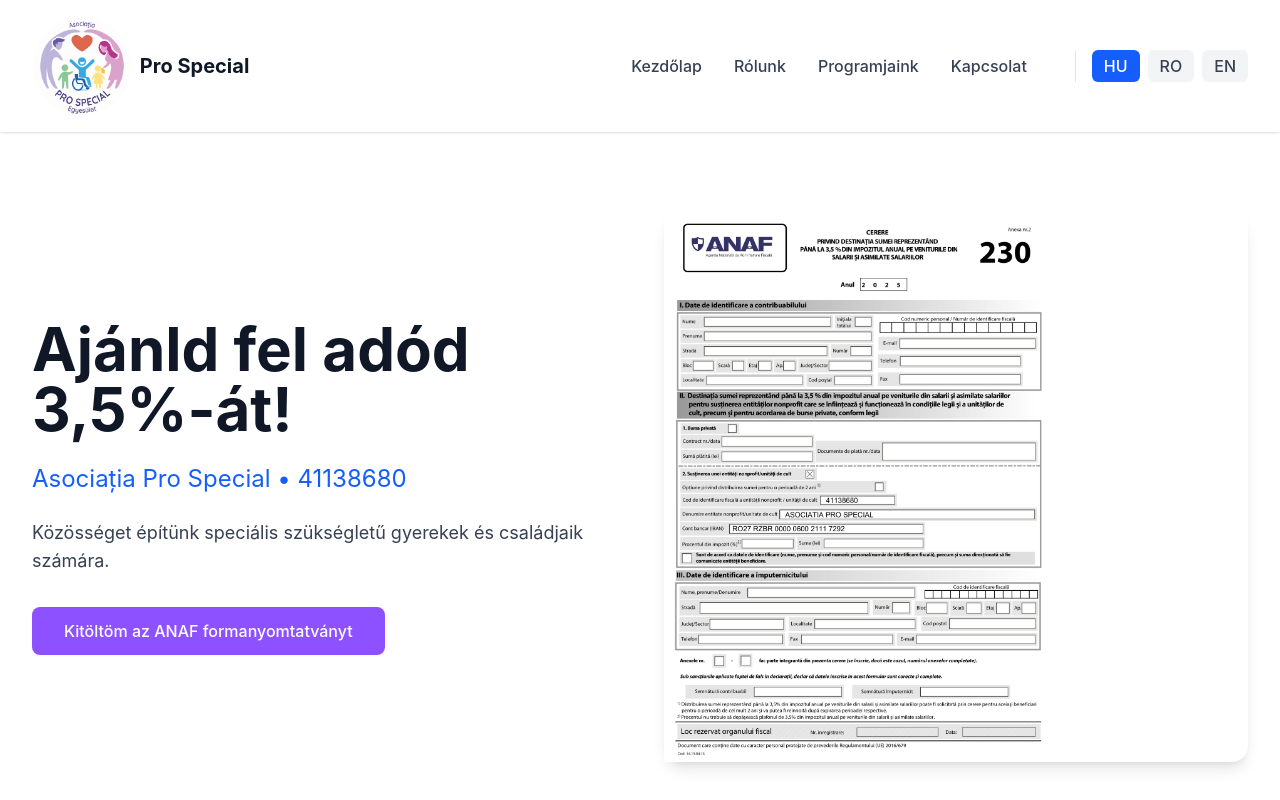
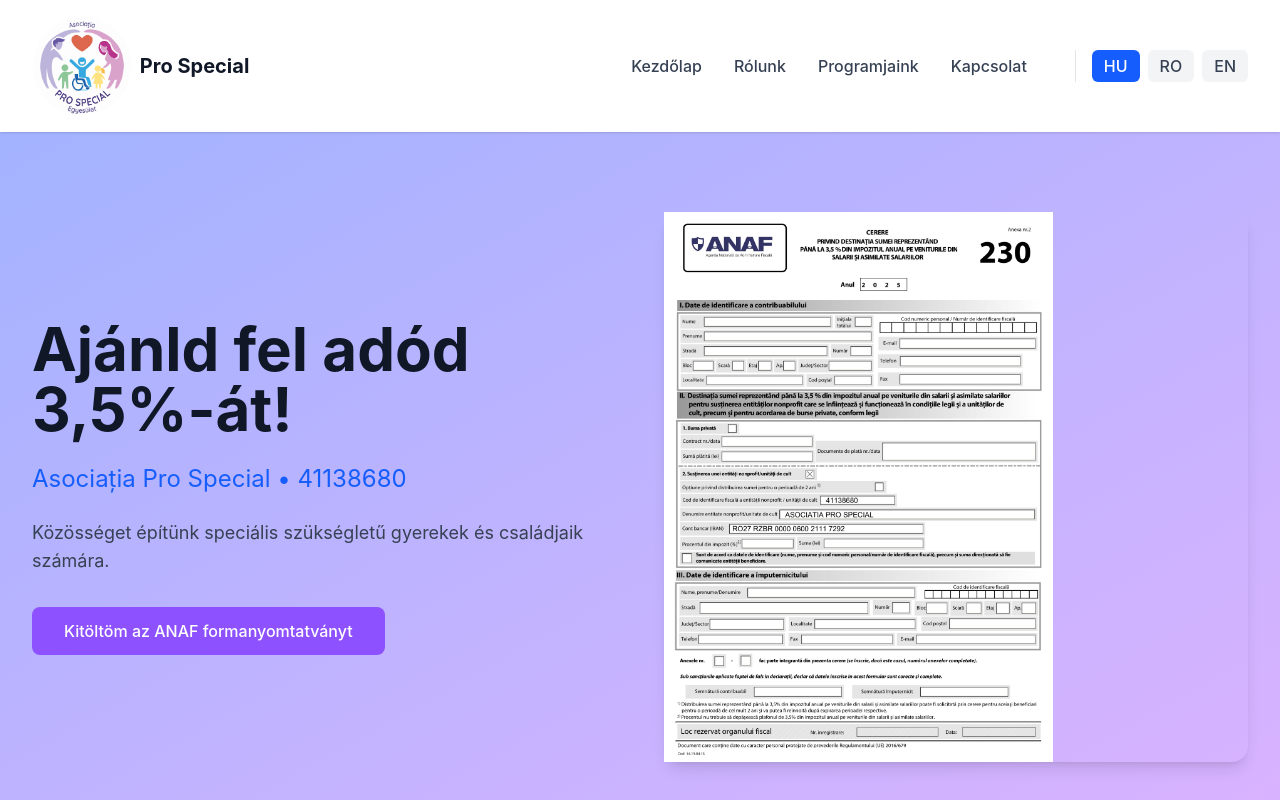
Before and after one commit to zuraglal/prospecial.org, a React (Vite) app: page / in a window 1280 px wide. Shown: the top 800 px of the page. Built offline with nearby package versions, Linux system fonts and the light colour scheme.

Commit message:
Update Home.tsx

```diff
--- a/src/app/components/Home.tsx
+++ b/src/app/components/Home.tsx
@@ -36,7 +36,7 @@
   return (
     <div className="min-h-screen">
       {/* Donation Section */}
-      <section id="donation" className="py-20 bg-white">
+      <section id="donation" className="bg-gradient-to-br from-indigo-300 to-purple-300 py-20">
         <div className="max-w-7xl mx-auto px-4 sm:px-6 lg:px-8">
           <div className="grid lg:grid-cols-2 gap-12 items-center">
             <div>
```
